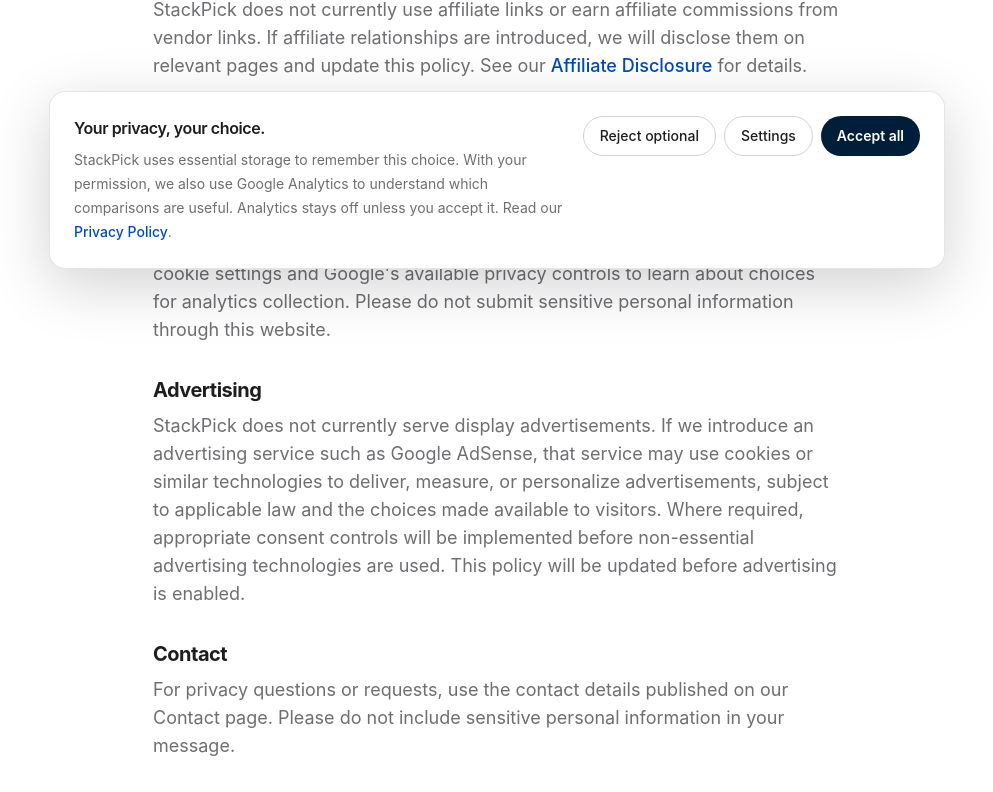
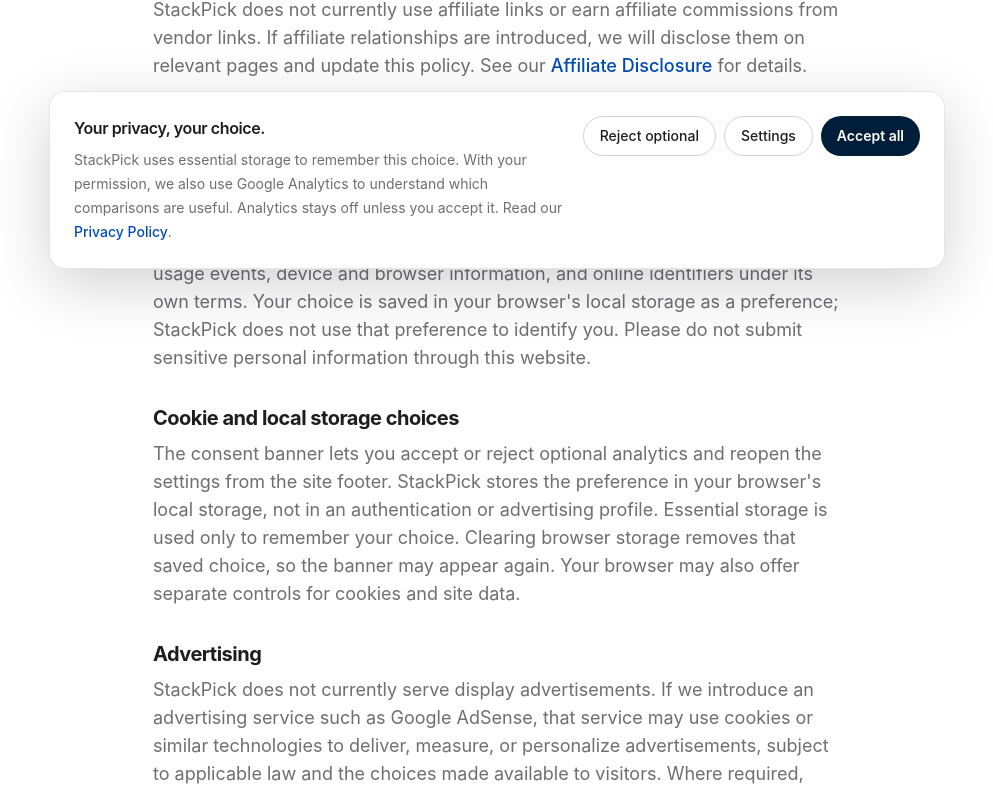
Before and after one commit to LinukaBandara/StackPick, a Next.js app: page /privacy in a window 1280 px wide. Shown: the part 507-1299 px from the top of the page, without its empty margins (143-1136 px from the left). Built offline with nearby package versions, Linux system fonts and the light colour scheme; no server answers.

Commit message:
Document opt-in analytics and cookie preferences

```diff
--- a/app/privacy/page.tsx
+++ b/app/privacy/page.tsx
@@ -32,12 +32,23 @@ export default function PrivacyPage() {
           <section>
             <h2 className="text-xl font-bold tracking-tight text-[#1d1d1f] mb-2">Analytics</h2>
             <p>
-              StackPick uses Google Analytics to understand site usage, including which pages are
-              visited and how visitors interact with the site. Analytics services may use cookies
-              or similar technologies and may process online identifiers, device and browser
-              information, and usage events. You can review your browser's cookie settings and
-              Google's available privacy controls to learn about choices for analytics collection.
-              Please do not submit sensitive personal information through this website.
+              StackPick only loads Google Analytics after you choose to accept optional analytics
+              in the cookie banner. If you reject optional analytics, the analytics script is not
+              loaded by the site. You can change your choice at any time using “Cookie settings” in
+              the footer. If you accept analytics, Google may process usage events, device and
+              browser information, and online identifiers under its own terms. Your choice is saved
+              in your browser's local storage as a preference; StackPick does not use that preference
+              to identify you. Please do not submit sensitive personal information through this website.
+            </p>
+          </section>
+          <section>
+            <h2 className="text-xl font-bold tracking-tight text-[#1d1d1f] mb-2">Cookie and local storage choices</h2>
+            <p>
+              The consent banner lets you accept or reject optional analytics and reopen the settings
+              from the site footer. StackPick stores the preference in your browser's local storage,
+              not in an authentication or advertising profile. Essential storage is used only to
+              remember your choice. Clearing browser storage removes that saved choice, so the banner
+              may appear again. Your browser may also offer separate controls for cookies and site data.
             </p>
           </section>
           <section>
```
